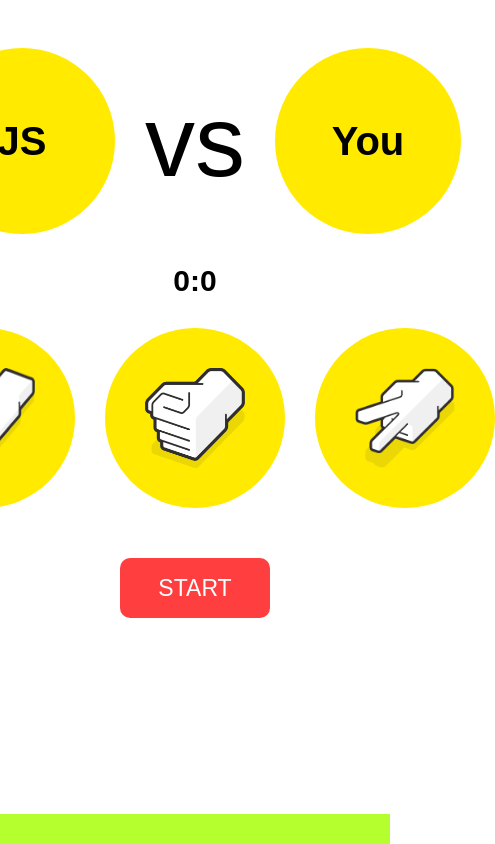
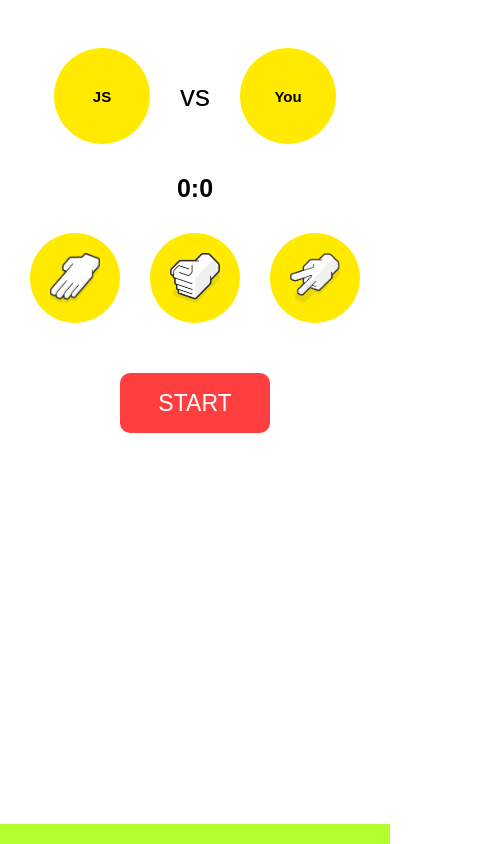
Before and after one commit to ErkinSultonov/rock-paper-scissors, a plain HTML site: page index.html in a window 390 px wide. Shown: the whole page, 495 px wide, since content can reach past the window. Drawn offline with Linux system fonts and the light colour scheme.

Commit message:
mobile version

```diff
--- a/index.html
+++ b/index.html
@@ -4,7 +4,8 @@
     <meta charset="UTF-8">
     <meta name="viewport" content="width=device-width, initial-scale=1.0">
     <meta http-equiv="X-UA-Compatible" content="ie=edge">
-    <title>Document</title>
+    <title>Suyefa</title>
+    <link rel="shortcut icon" href="./img/favicon.png" type="image/x-icon">
     <link rel="stylesheet" href="style.css">
 </head>
 <body>
--- a/script.js
+++ b/script.js
@@ -26,12 +26,12 @@ $(document).ready(function () {
         }
         else if(sec > 0 && $('.timer').attr('what') == 'you'){
             clearInterval(timer);
-            $('.w-text').append('Congratulations you won the bot by a score of <span>'+ scoreBot + ':' + scoreHuman + '</span>')
+            $('.w-text').append('Congratulations you won the bot. Score: <span>'+ scoreBot + ':' + scoreHuman + '</span>')
             $('.top').append('<img src="img/source.gif" alt="">')
         }
         else if(sec > 0 && $('.timer').attr('what') == 'bot'){
             clearInterval(timer);
-            $('.w-text').append('Unfortunately the bot defeated you with the score of <span>'+ scoreBot + ':' + scoreHuman + '</span>')
+            $('.w-text').append('Unfortunately the bot defeated you. Score: <span>'+ scoreBot + ':' + scoreHuman + '</span>')
             $('.top').append('<img src="img/lose.gif" alt="">')
         }
         }, 1000);
--- a/style.css
+++ b/style.css
@@ -102,7 +102,7 @@ body{
     bottom: 0;
     left: 0;
     width: 100%;
-    height: 30px;
+    height: 20px;
     background: #b6ff2e;
     overflow: visible !important;
 }
@@ -157,3 +157,53 @@ body{
 .w-text span{
     color: #ffa42e
 }
+
+@media (max-width: 575.98px) {
+    .left,
+    .right{
+        width: 80px !important;
+        height: 80px !important;
+    }
+    .left img,
+    .right img{
+        width: 50px;
+        height: 50px;
+    }
+    .text{
+        font-size: 15px !important;
+    }
+    .button{
+        width: 80px !important;
+        height: 80px !important;
+    }
+    .button img{
+        width: 50px !important;
+        height: 50px !important;
+    }
+}
+
+@media (max-width: 767.98px) {
+    .button{
+        width: 120px;
+        height: 120px;
+    }
+    .button img{
+        width: 80px;
+        height: 80px;
+    }
+    .left,
+    .right{
+        width: 120px;
+        height: 120px;
+    }
+    .text{
+        font-size: 25px;
+    }
+    .scores{
+        font-size: 25px;
+    }
+    .bot{
+        font-size: 30px;
+    }
+
+}
```
Also changed, not shown: img/favicon.png (added), 1 other file.
